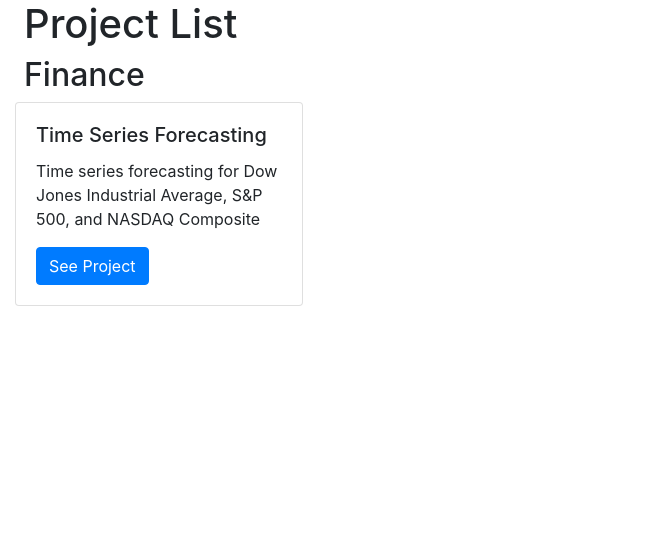
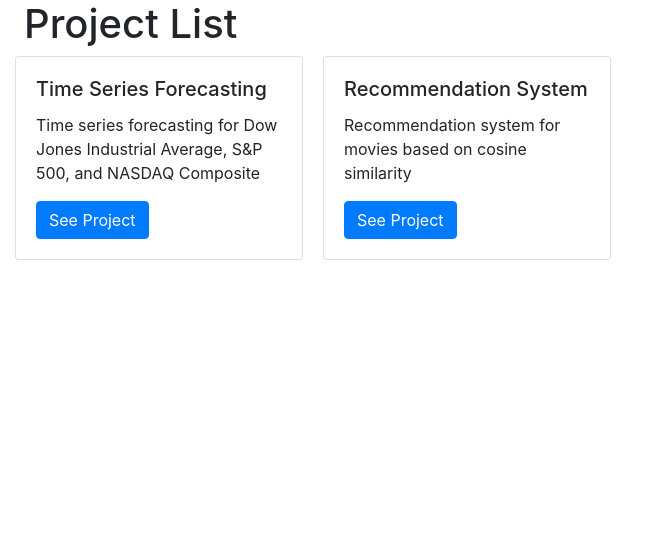
Before and after one commit to tt0507/ML_website, a Flask app: page /project in a window 1280 px wide. Shown: the part 56-602 px from the top of the page, without its empty margins (0-659 px from the left). Run offline with Flask 2, Linux system fonts and the light colour scheme; parts of the project's set-up code (start-up, migrations or seed data) failed here and were passed over; some libraries are stand-ins or nearby versions.

Commit message:
Change layout of website

```diff
--- a/app/home/home.py
+++ b/app/home/home.py
@@ -16,11 +16,16 @@ def index():
 
 @home_bp.route('/project', methods=['GET'])
 def project():
-    finance = [
+    project_list = [
         {
             'title': 'Time Series Forecasting',
             'description': 'Time series forecasting for Dow Jones Industrial Average, S&P 500, and NASDAQ Composite',
             'link': '/project/time_forecast'
+        },
+        {
+            'title': 'Recommendation System',
+            'description': 'Recommendation system for movies based on cosine similarity',
+            'link': 'project/rs_cosine'
         }
     ]
-    return render_template('project.html', title='Projects', header="Project List", finance=finance)
+    return render_template('project.html', title='Projects', header="Project List", project_list=project_list)
--- a/app/home/templates/project.html
+++ b/app/home/templates/project.html
@@ -2,17 +2,16 @@
 
 {% block content %}
 <h1 class="pl-4">{{header}}</h1>
-<h2 class="pl-4">Finance</h2>
 
 <div class="container-fluid">
-  <div class="flex">
-    {% for project in finance %}
-    <div class="card" style="width: 18rem;">
+  <div class="project">
+    {% for project in project_list %}
+    <div class="card" style="width: 18rem; margin-right: 20px;">
       <!--  <img class="card-img-top" src="..." alt="Card image cap">-->
       <div class="card-body">
         <h5 class="card-title">{{project.title}}</h5>
         <p class="card-text">{{project.description}}</p>
-        <a href="{{url_for('project_bp.time_forecast')}}" class="btn btn-primary">See Project</a>
+        <a href="{{project.link}}" class="btn btn-primary">See Project</a>
       </div>
     </div>
     {% endfor %}
--- a/app/project/project.py
+++ b/app/project/project.py
@@ -57,3 +57,8 @@ def jsonify_data(header, data):
             header[5]: row[5], header[6]: row[6]
         })
     return json.dumps(json_data)
+
+
+@project_bp.route('/project/rs_cosine')
+def rs_cosine():
+    return render_template('rs_cosine.html')
--- /dev/null
+++ b/app/project/templates/rs_cosine.html
@@ -0,0 +1,6 @@
+{% extends "base.html" %}
+
+{% block content %}
+<h3 class="pl-4">Movie Recommendation System</h3>
+<p class="pl-4">Recommendation system based on cosine similarity</p>
+{% endblock %}
--- a/app/static/styles.css
+++ b/app/static/styles.css
@@ -1,3 +1,10 @@
+.project{
+    display: flex;
+    flex-direction: row;
+    flex-wrap: wrap;
+    justify-content: flex-start;
+}
+
 .footer {
     position: absolute;
     left: 0;
```
